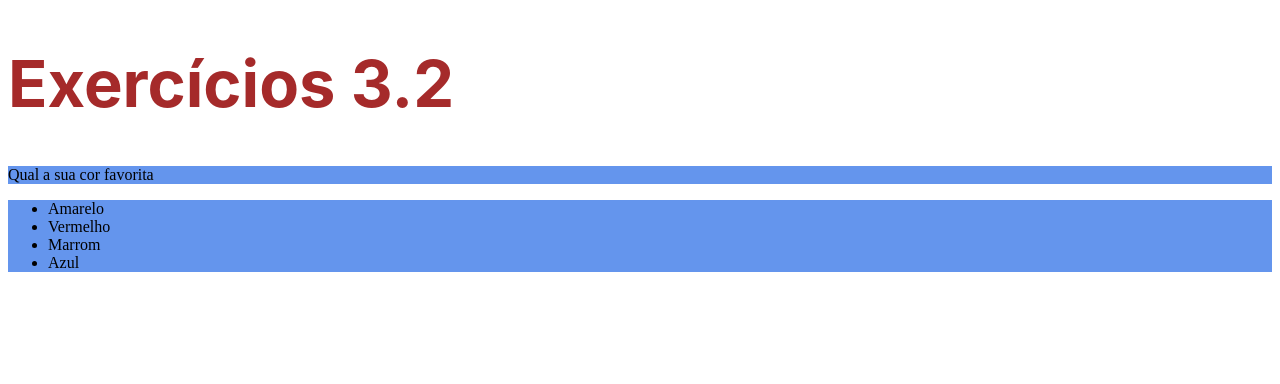
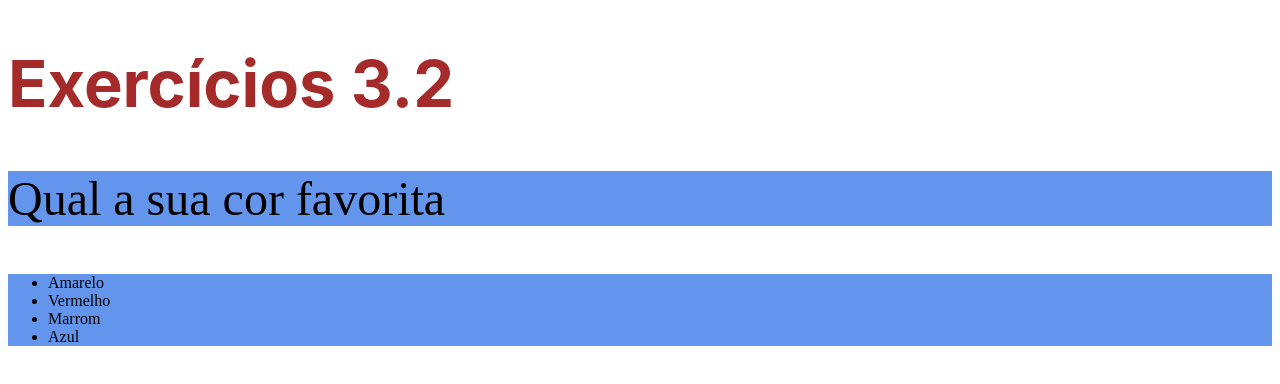
Before and after one commit to CIGR2021/Exercicios, a plain HTML site: page bloco3/dia2/index.html in a window 1280 px wide. Drawn offline with Linux system fonts and the light colour scheme.

Commit message:
mudança de fon-wight font-size

```diff
--- a/bloco3/dia2/index.html
+++ b/bloco3/dia2/index.html
@@ -6,6 +6,9 @@
     <meta name="viewport" content="width=device-width, initial-scale=1.0">
     <title>HTML</title>
     <style>
+        body{
+            font-size: 16px;
+        }
         h1{
             font-family: -apple-system, BlinkMacSystemFont, 'Segoe UI', Roboto, Oxygen, Ubuntu, Cantarell, 'Open Sans', 'Helvetica Neue', sans-serif;
             font-size: 65px;
@@ -13,6 +16,10 @@
         }
         ul{
             background-color: cadetblue;
+        }
+        p{
+            font-weight: 600px;
+            font-size: 3em;
         }
         .modificarBg{
             background-color: cornflowerblue;
```
